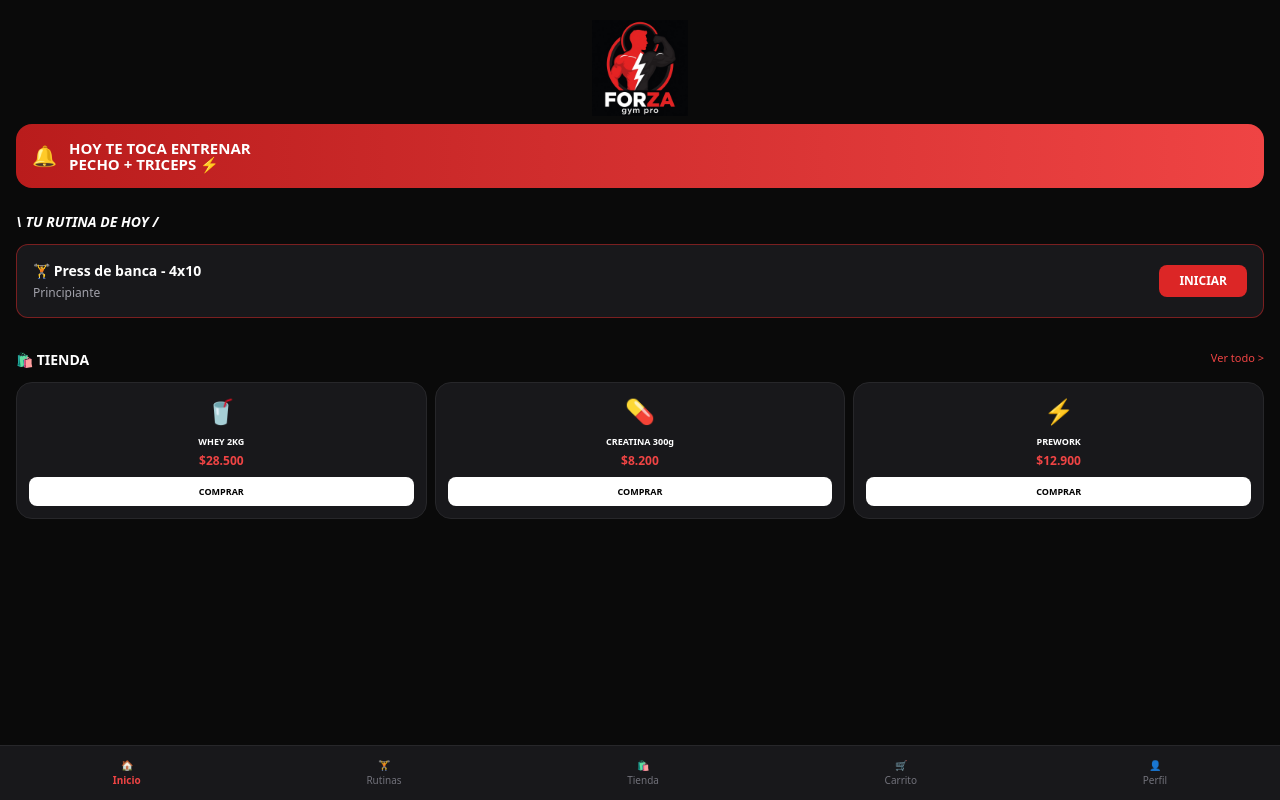
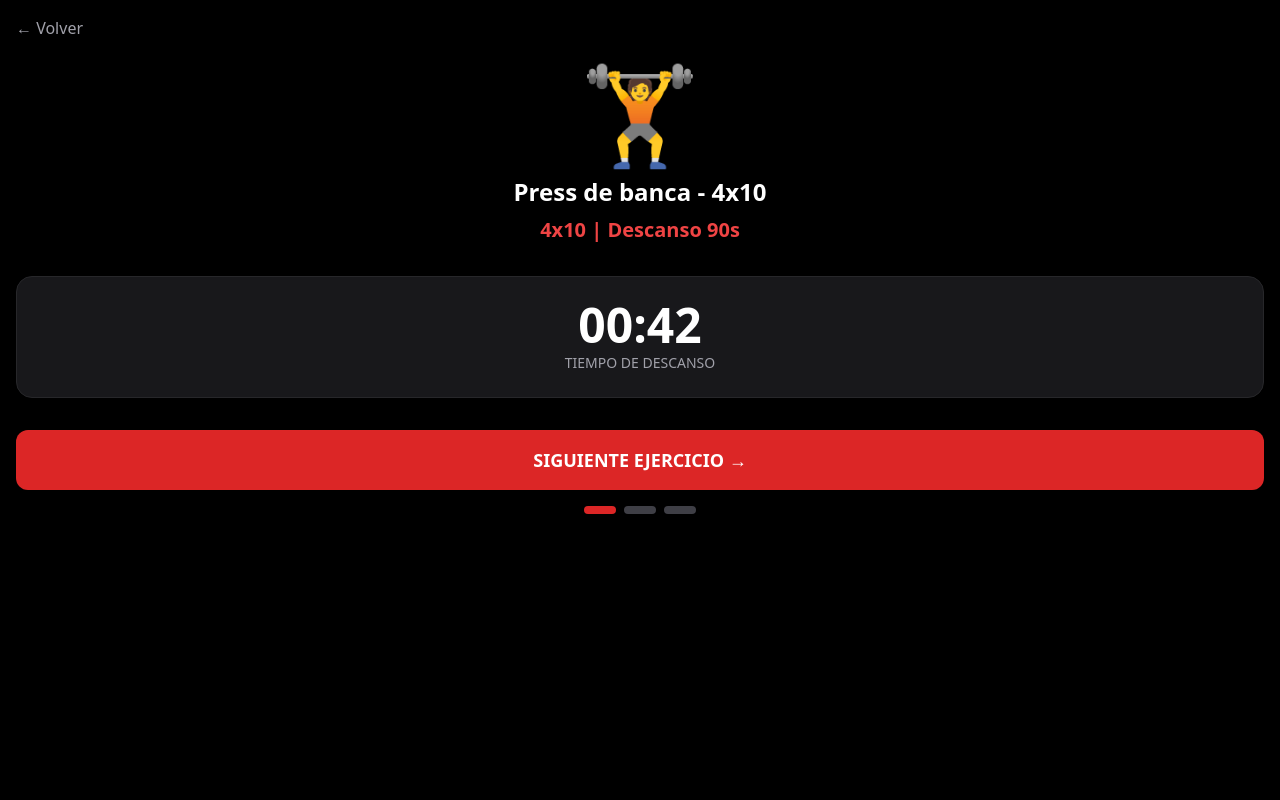
Before and after one commit to francopereyra245-web/Forza-gym-pro, a React (Vite) app: page / in a window 1280 px wide. Both pictures are taken after a click on the button "INICIAR". Built offline with nearby package versions, Linux system fonts and the light colour scheme; no server answers; the database is empty.

Commit message:
Update App.tsx

```diff
--- a/src/App.tsx
+++ b/src/App.tsx
@@ -8,15 +8,54 @@ const supabase = createClient(
 
 export default function App() {
   const [rutinas, setRutinas] = useState<any[]>([])
+  const [vista, setVista] = useState<'home' | 'rutina'>('home')
+  const [ejercicioActual, setEjercicioActual] = useState(0)
+
   useEffect(() => {
     supabase.from('rutinas_prearmadas').select('*').then(({data})=>{ if(data) setRutinas(data) })
   }, [])
+
   const hoy = rutinas[0]
+  // ejercicios ejemplo - después los sacamos de tu tabla
+  const ejercicios = [
+    { nombre: hoy?.Description || 'Press de banca - 4x10', series: '4x10', descanso: '90s', img: '🏋️' },
+    { nombre: 'Aperturas con mancuernas - 3x12', series: '3x12', descanso: '60s', img: '💪' },
+    { nombre: 'Fondos en paralelas - 3x15', series: '3x15', descanso: '90s', img: '🔥' },
+  ]
+
+  if (vista === 'rutina') {
+    const ej = ejercicios[ejercicioActual]
+    return (
+      <div className="min-h-screen bg-black text-white p-4 pb-24">
+        <button onClick={()=>setVista('home')} className="text-zinc-400 mb-4">← Volver</button>
+        <div className="text-center mt-2">
+          <div className="text-8xl">{ej.img}</div>
+          <h2 className="font-black text-2xl mt-4">{ej.nombre}</h2>
+          <p className="text-red-500 font-bold text-xl mt-2">{ej.series} | Descanso {ej.descanso}</p>
+
+          <div className="mt-8 bg-zinc-900 rounded-2xl p-6 border border-zinc-800">
+            <p className="text-5xl font-black">00:42</p>
+            <p className="text-zinc-400 text-sm mt-1">TIEMPO DE DESCANSO</p>
+          </div>
+
+          <button
+            onClick={()=> { if(ejercicioActual < ejercicios.length-1) setEjercicioActual(ejercicioActual+1); else setVista('home') }}
+            className="w-full bg-red-600 mt-8 py-4 rounded-xl font-black text-lg"
+          >
+            {ejercicioActual < ejercicios.length-1? 'SIGUIENTE EJERCICIO →' : '¡TERMINAR RUTINA! 🏆'}
+          </button>
+
+          <div className="flex gap-2 justify-center mt-4">
+            {ejercicios.map((_,i)=>(<div key={i} className={`h-2 w-8 rounded ${i===ejercicioActual? 'bg-red-600' : 'bg-zinc-700'}`} />))}
+          </div>
+        </div>
+      </div>
+    )
+  }
 
   return (
     <div className="min-h-screen bg-[#0a0a0a] text-white pb-24">
-      {/* LOGO UNICO - OFICIAL */}
-      <div className="flex flex-col items-center pt-5 pb-2">
+      <div className="flex justify-center pt-5 pb-2">
         <img src="/logo.png" alt="FORZA" className="w-24 h-24 object-contain" />
       </div>
 
@@ -35,25 +74,16 @@ export default function App() {
             <p className="font-bold text-sm">🏋️ {hoy?.Description?.slice(0,25) || 'Press de banca - 4x10'}</p>
             <p className="text-xs text-zinc-400 mt-1">{hoy?.Level || 'Principiante'}</p>
           </div>
-          <button className="bg-red-600 px-5 py-2 rounded-lg font-black text-xs">INICIAR</button>
+          <button onClick={()=>setVista('rutina')} className="bg-red-600 px-5 py-2 rounded-lg font-black text-xs">INICIAR</button>
         </div>
       </div>
 
       <div className="mx-4 mt-8">
         <div className="flex justify-between"><h2 className="font-black text-sm">🛍️ TIENDA</h2><span className="text-red-500 text-[11px]">Ver todo {'>'}</span></div>
         <div className="grid grid-cols-3 gap-2 mt-3">
-          <div className="bg-zinc-900 rounded-2xl p-3 text-center border border-zinc-800">
-            <div className="text-2xl">🥤</div><p className="font-black text-[9px] mt-2">WHEY 2KG</p><p className="text-red-500 font-bold text-xs mt-1">$28.500</p>
-            <button className="w-full bg-white text-black mt-2 py-2 rounded-lg text-[9px] font-black">COMPRAR</button>
-          </div>
-          <div className="bg-zinc-900 rounded-2xl p-3 text-center border border-zinc-800">
-            <div className="text-2xl">💊</div><p className="font-black text-[9px] mt-2">CREATINA 300g</p><p className="text-red-500 font-bold text-xs mt-1">$8.200</p>
-            <button className="w-full bg-white text-black mt-2 py-2 rounded-lg text-[9px] font-black">COMPRAR</button>
-          </div>
-          <div className="bg-zinc-900 rounded-2xl p-3 text-center border border-zinc-800">
-            <div className="text-2xl">⚡</div><p className="font-black text-[9px] mt-2">PREWORK</p><p className="text-red-500 font-bold text-xs mt-1">$12.900</p>
-            <button className="w-full bg-white text-black mt-2 py-2 rounded-lg text-[9px] font-black">COMPRAR</button>
-          </div>
+          <div className="bg-zinc-900 rounded-2xl p-3 text-center border border-zinc-800"><div className="text-2xl">🥤</div><p className="font-black text-[9px] mt-2">WHEY 2KG</p><p className="text-red-500 font-bold text-xs mt-1">$28.500</p><button className="w-full bg-white text-black mt-2 py-2 rounded-lg text-[9px] font-black">COMPRAR</button></div>
+          <div className="bg-zinc-900 rounded-2xl p-3 text-center border border-zinc-800"><div className="text-2xl">💊</div><p className="font-black text-[9px] mt-2">CREATINA 300g</p><p className="text-red-500 font-bold text-xs mt-1">$8.200</p><button className="w-full bg-white text-black mt-2 py-2 rounded-lg text-[9px] font-black">COMPRAR</button></div>
+          <div className="bg-zinc-900 rounded-2xl p-3 text-center border border-zinc-800"><div className="text-2xl">⚡</div><p className="font-black text-[9px] mt-2">PREWORK</p><p className="text-red-500 font-bold text-xs mt-1">$12.900</p><button className="w-full bg-white text-black mt-2 py-2 rounded-lg text-[9px] font-black">COMPRAR</button></div>
         </div>
       </div>
 
```
